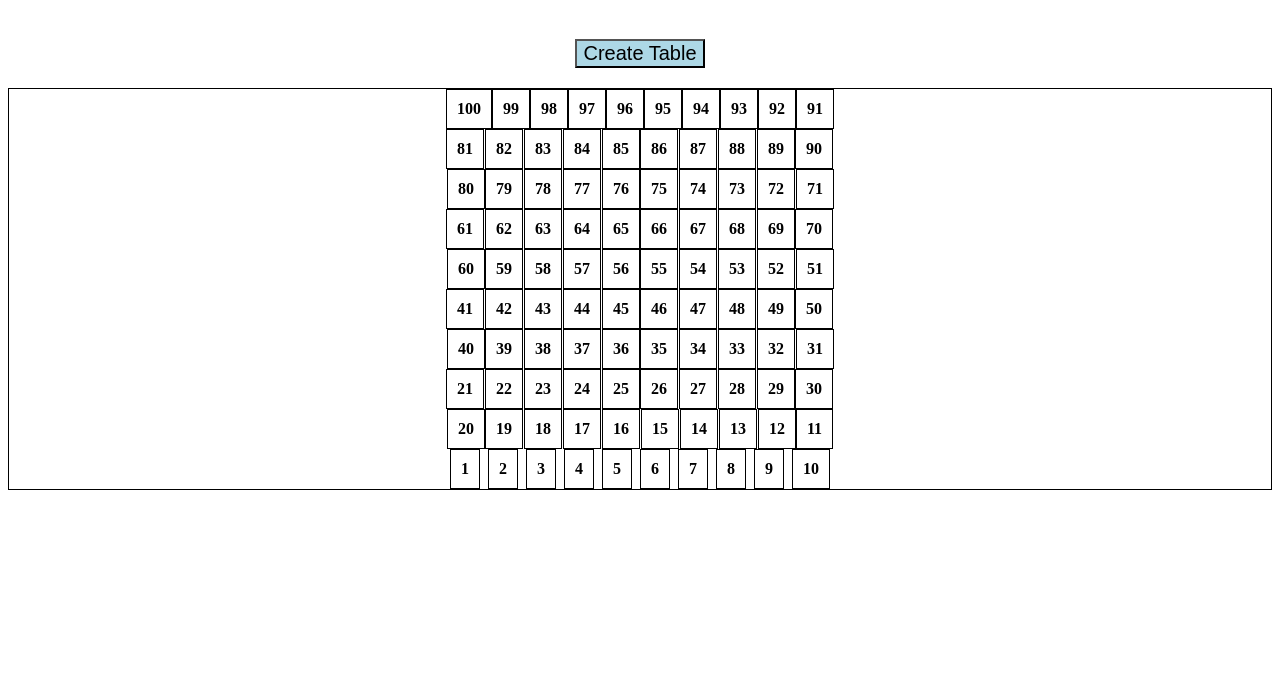
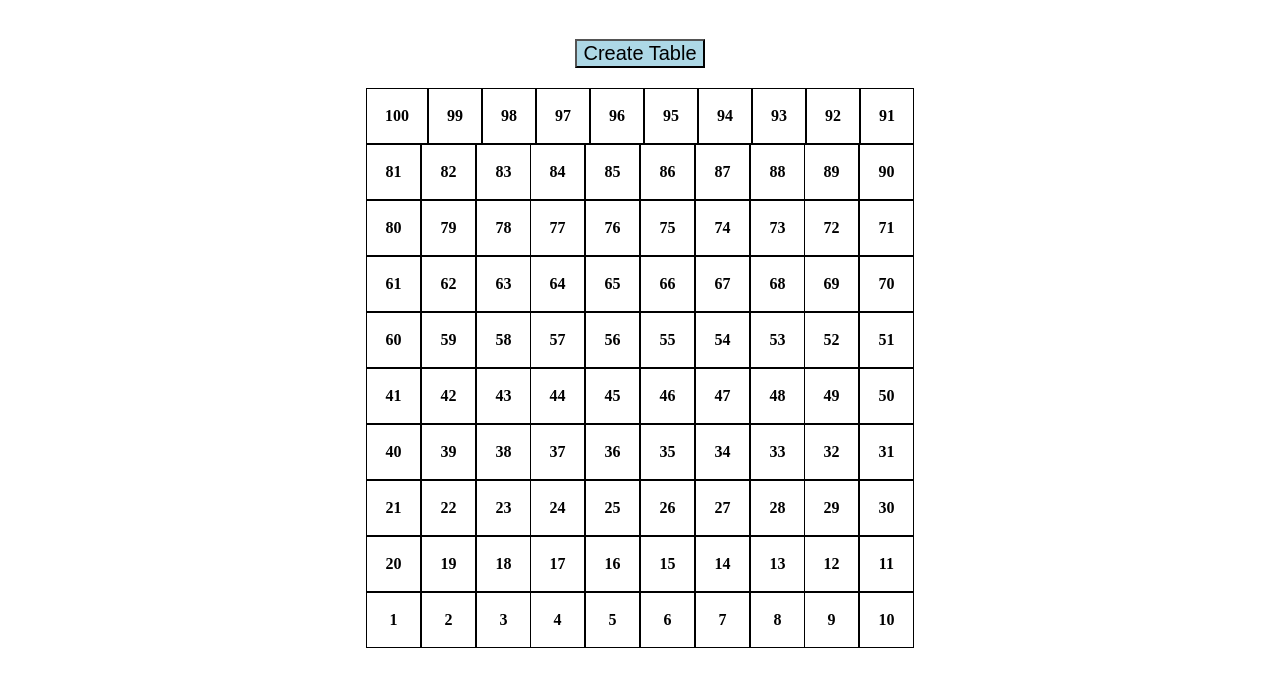
Before and after one commit to amiedawn/snake-ladder-board, a plain HTML site: page index.html in a window 1280 px wide. Both pictures are taken after a click on the button "Create Table". Shown: the part 61-748 px from the top of the page. Drawn offline with Linux system fonts and the light colour scheme.

Commit message:
item boxes

```diff
--- a/style.css
+++ b/style.css
@@ -1,6 +1,7 @@
 
 body {
   text-align: center;
+  box-sizing: border-box;
 }
 
 button {
@@ -10,7 +11,6 @@ button {
 }
 
 table, td {
-  border: 1px solid black;
   transform: scaleY(-1); /* numbering bottom to top */
   margin: 0 auto;
 }
@@ -21,8 +21,10 @@ table {
 }
 
 .item {
-  padding: 10px;
+  padding: 18px;
   font-weight: bold;
+  border: 1px solid black;
+  flex: 1;
 }
 
 .row-direction:nth-of-type(even) {
```
